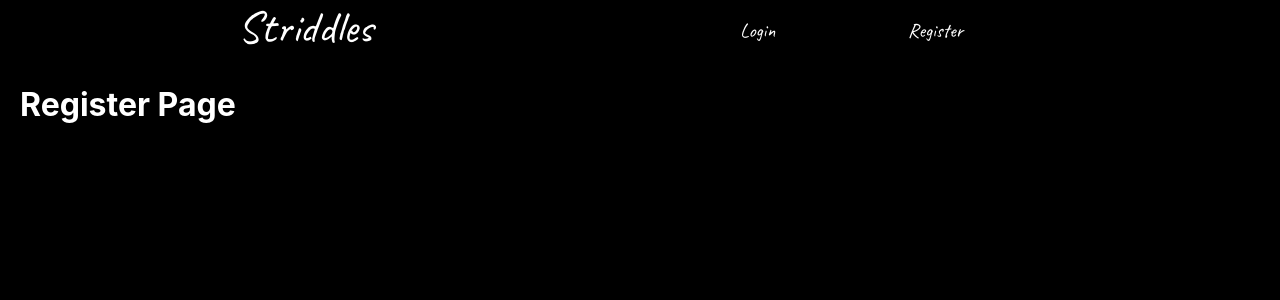
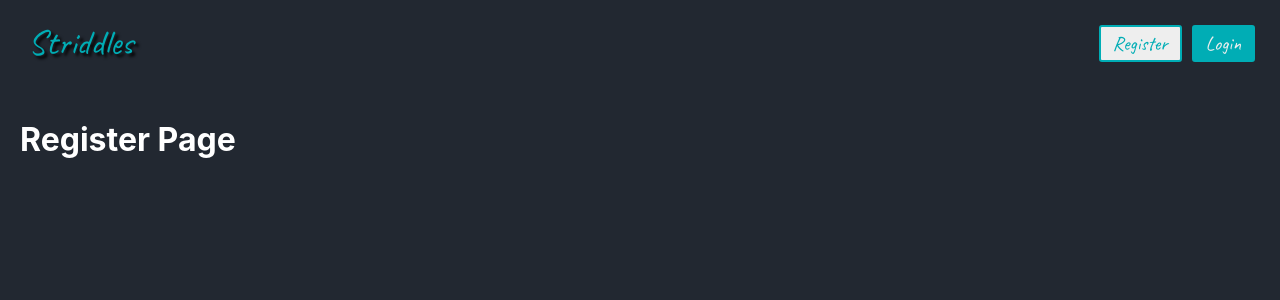
Before and after one commit to Derekshowler/striddles, a React (Create React App) app in the folder striddles/: page /register in a window 1280 px wide. Shown: the top 300 px of the page. Built offline with nearby package versions, Linux system fonts and the light colour scheme; no server answers.

Commit message:
Rewrote header / navigation tonight
Updated and refactored entire navigation. Now only 1 file is referenced. Also added styling updates to the homepage

```diff
--- a/striddles/src/components/elements/HeroImage.js
+++ b/striddles/src/components/elements/HeroImage.js
@@ -13,8 +13,10 @@ const StyledHeroImage = styled.div`
     ),
     url('${props.image}'), #1c1c1c`};
   background-size: 100%, cover !important;
-  width: 100%;
-  height: 600px;
+  max-width: 1280px;
+  min-height: 450px;
+  margin: 0 auto;
+  border-radius: 20px;
   position: relative;
   animation: animateHeroimage 1s;
 
--- a/striddles/src/components/elements/LoadMoreBtn.js
+++ b/striddles/src/components/elements/LoadMoreBtn.js
@@ -2,16 +2,16 @@ import React from 'react';
 import styled from 'styled-components';
 
 const StyledLoadMoreBtn = styled.button`
-  background: #FFFFFF;
-  width: 25%;
+  background: #00adb5;
+  width: 15%;
   min-width: 200px;
   height: 70px;
-  color: #000;
+  color: #eeeeee;
   cursor: pointer;
   transition: all 0.3s;
   border-radius: 40px;
-  font-family: 'Abel', sans-serif;
-  font-size: 28px;
+  font-family: 'Caveat', cursive;
+  font-size: 30px;
   max-width: 1280px;
   display: block;
   margin: 20px auto;
@@ -20,6 +20,8 @@ const StyledLoadMoreBtn = styled.button`
 
   :hover {
     opacity: 0.8;
+    box-shadow: 0 4px 2rem -4px #FFFFFF;
+    transform: translateY(-2px);
   }
 `;
 
--- a/striddles/src/components/elements/SearchBar.js
+++ b/striddles/src/components/elements/SearchBar.js
@@ -4,8 +4,7 @@ import styled from 'styled-components';
 const StyledSearchBar = styled.div`
   width: 100%;
   height: 105px;
-  background: black;
-  padding: 10px 20px 20px 20px;
+  padding: 35px 20px 20px 20px;
   box-sizing: border-box;
   color: #fff;
 `;
@@ -14,7 +13,7 @@ const StyledSearchBarContent = styled.div`
   max-width: 1280px;
   width: 100%;
   height: 55px;
-  background: #353535;
+  background: #393e46;
   margin: 0 auto;
   border-radius: 40px;
   position: relative;
--- a/striddles/src/components/hooks/useHomeFetch.js
+++ b/striddles/src/components/hooks/useHomeFetch.js
@@ -22,7 +22,7 @@ export const useHomeFetch = () => {
           isLoadMore !== -1
           ? [...prev.series, ...result.results]
           : [...result.results],
-        heroImage: prev.heroImage || result.results[7],
+        heroImage: prev.heroImage || result.results[9],
         currentPage: result.page,
         totalPages: result.total_pages,
       }));
--- a/striddles/src/components/navigation/DesktopNavbar.js
+++ /dev/null
@@ -1,76 +0,0 @@
-import React from 'react';
-import styled from 'styled-components';
-import NavLinks from './NavLinks';
-import mobileNavIcon from '../assets/images/mobileNavButton.svg';
-
-const DesktopNavbarStyled = styled.nav `
-    display: flex;
-    flex-flow: row nowrap;
-    justify-content: space-evenly;
-    align-items: end;
-    background: black;
-    color: white;
-    height: 7.5vh;
-
-    @media screen and (max-width: 500px) {
-      max-width: 1280px;
-      min-height: 0px;
-    }
-
-
-    .navLinks {
-        display: flex;
-        flex-flow: row nowrap;
-        justify-content: space-evenly;
-        align-items: end;
-        margin: 17px;
-        list-style: none;
-        font-family: 'Caveat', cursive;
-        width: 35vw;
-    }
-
-    .link {
-        color: white;
-        font-size: 2.5vh;
-        text-decoration: none;
-        padding: .5em 1em;
-
-        :hover {
-            background-color: #2a9d8f;
-        }
-    }
-`;
-
-const LogoStyled = styled.div `
-        margin: 5px;
-        align-content: left;
-
-        .textLink {
-            font-size: 45px;
-            font-family: 'Caveat', cursive;
-            text-shadow: 3px 3px 3px black;
-            color: white;
-            text-decoration: none;
-            padding: .5em 1em;
-
-            :hover {
-                background-color: #2a9d8f;
-                cursor: pointer;
-            }
-        }
-
-`;
-
-const DesktopNavbar = () => {
-    return (
-        <DesktopNavbarStyled>
-            <LogoStyled>
-                <a className = "textLink" href = "/">Striddles</a>
-            </LogoStyled>
-            <NavLinks></NavLinks>
-
-        </DesktopNavbarStyled>
-    )
-}
-
-export default DesktopNavbar;
--- a/striddles/src/components/navigation/NavLinks.js
+++ /dev/null
@@ -1,22 +0,0 @@
-import React from "react";
-import styled from 'styled-components';
-import { Link } from 'react-router-dom';
-
-const NavLinks = () => {
-    return (
-        <ul className="navLinks">
-            <li>
-                <Link to="/login" className="link">
-                    Login
-                </Link>
-            </li>
-            <li>
-                <Link to="/register" className="link">
-                    Register
-                </Link>
-            </li>
-        </ul>
-    );
-};
-
-export default NavLinks;
--- a/striddles/src/components/navigation/Navbar.js
+++ b/striddles/src/components/navigation/Navbar.js
@@ -1,22 +1,104 @@
-import React, { Component } from 'react';
-import DesktopNavbar from './DesktopNavbar';
+import React from 'react';
 import styled from 'styled-components';
 
+const StyledHeader = styled.div`
+  padding: 0 20px;
+  box-sizing: border-box;
+  margin-bottom: 10px;
 
-const NavbarStyled = styled.div `
-    display: flex;
-    flex-flow: column nowrap;
-    justify-content: flex-start;
+  .header-content {
+    max-width: 1280px;
+    min-height: 55px;
+    padding: 20px 0px;
+    margin: 0 auto;
+    box-sizing: border-box;
+
+    @media screen and (max-width: 500px) {
+      max-width: 1280px;
+      min-height: 0px;
+    }
+  }
+
+    .striddlesHomeLink {
+        width: 250px;
+        margin-top: 20px;
+        font-size: 35px;
+        font-family: 'Caveat', cursive;
+        text-shadow: 3px 3px 3px black;
+        color: #00adb5;
+        text-decoration: none;
+        padding: 8px;
+        border-radius: 20px;
+
+        @media screen and (max-width: 500px) {
+            width: 150px;
+            margin-top: 5px;
+        }
+
+        :hover {
+            opacity: 0.8;
+            box-shadow: 0 4px 2rem -4px #FFFFFF;
+            transform: translateY(-3px);
+        }
+    }
 `;
 
-class Navbar extends Component {
-    render(){
-        return (
-            <NavbarStyled>
-                <DesktopNavbar/>
-            </NavbarStyled>
-            );
-        }
+const StyledNavButton = styled.button `
+    background: ${props => props.primary ? "#00adb5" : "#eeeeee"};
+    color: ${props => props.primary ? "#eeeeee" : "#00adb5"};
+    margin: 5px;
+    padding: 0.2em .6em;
+    border: 2px solid #00adb5;
+    border-radius: 3px;
+    float: right;
+    text-decoration: none;
+    font-family: 'Caveat', cursive;
+    font-size: 20px;
+
+    @media screen and (max-width: 500px) {
+        display: inline-block;
+        width: 80px;
+        margin-top: 0px;
     }
 
+    :hover {
+      opacity: 0.8;
+      box-shadow: 0 4px 2rem -4px #FFFFFF;
+      transform: translateY(-3px);
+    }
+`;
+
+const StyledStriddlesLogo = styled.img`
+  width: 250px;
+  margin-top: 20px;
+
+  @media screen and (max-width: 500px) {
+    width: 150px;
+    margin-top: 5px;
+  }
+`;
+
+const StyledTMDBLogo = styled.img`
+  width: 122px;
+  margin-top: 25px;
+  float: right;
+
+  @media screen and (max-width: 500px) {
+    display: inline-block;
+    width: 80px;
+    margin-top: 0px;
+  }
+`;
+
+
+const Navbar = () => (
+        <StyledHeader>
+            <div className = "header-content">
+                <a className = "striddlesHomeLink" href = "/">Striddles</a>
+                <StyledNavButton primary as="a" href="/login">Login</StyledNavButton>
+                <StyledNavButton as="a" href="/register">Register</StyledNavButton>
+            </div>
+        </StyledHeader>
+    );
+
 export default Navbar;
--- a/striddles/src/components/pages/Home.js
+++ b/striddles/src/components/pages/Home.js
@@ -56,7 +56,6 @@ const Home = () => {
 
   return (
     <>
-    <SearchBar callback={searchMovies} />
       {!searchTerm && (
         <HeroImage
           image={`${IMAGE_BASE_URL}${BACKDROP_SIZE}${heroImage.backdrop_path}`}
@@ -64,6 +63,7 @@ const Home = () => {
           text={heroImage.overview}
         />
       )}
+      <SearchBar callback={searchMovies} />
       <Grid header={searchTerm ? 'Search Result' : 'Trending TV Shows'}>
         {series.map(series => (
           <MovieThumb
@@ -80,9 +80,9 @@ const Home = () => {
         ))}
       </Grid>
       {loading && <Spinner />}
-
-      <LoadMoreBtn text="Load More" callback={loadMoreMovies} />
-
+      {currentPage < totalPages && !loading && (
+        <LoadMoreBtn text="Load More" callback={loadMoreMovies} />
+      )}
     </>
   );
 };
--- a/striddles/src/components/pages/Login.js
+++ b/striddles/src/components/pages/Login.js
@@ -2,7 +2,6 @@ import React from 'react';
 import styled from 'styled-components';
 
 const StyledLogin = styled.div`
-  background: black;
   padding: 25px 20px 0px 20px;
   box-sizing: border-box;
   color: #fff;
--- a/striddles/src/components/pages/Register.js
+++ b/striddles/src/components/pages/Register.js
@@ -2,7 +2,6 @@ import React from 'react';
 import styled from 'styled-components';
 
 const StyledRegister = styled.div`
-  background: black;
   padding: 25px 20px 0px 20px;
   box-sizing: border-box;
   color: #fff;
--- a/striddles/src/components/styles/GlobalStyles.js
+++ b/striddles/src/components/styles/GlobalStyles.js
@@ -6,7 +6,7 @@ const GlobalStyle = createGlobalStyle `
     }
 
     body {
-        background-color: black;
+        background-color: #222831;
     }
 `;
 
```
